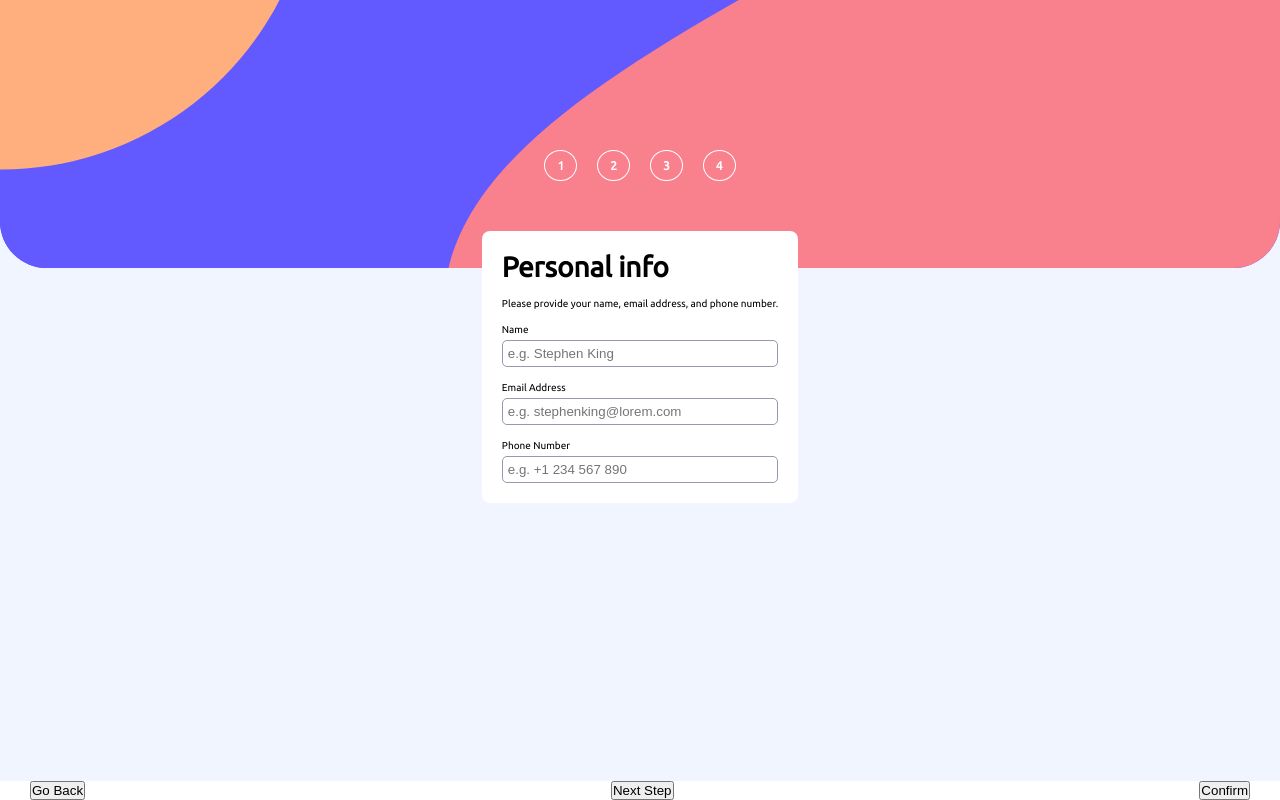
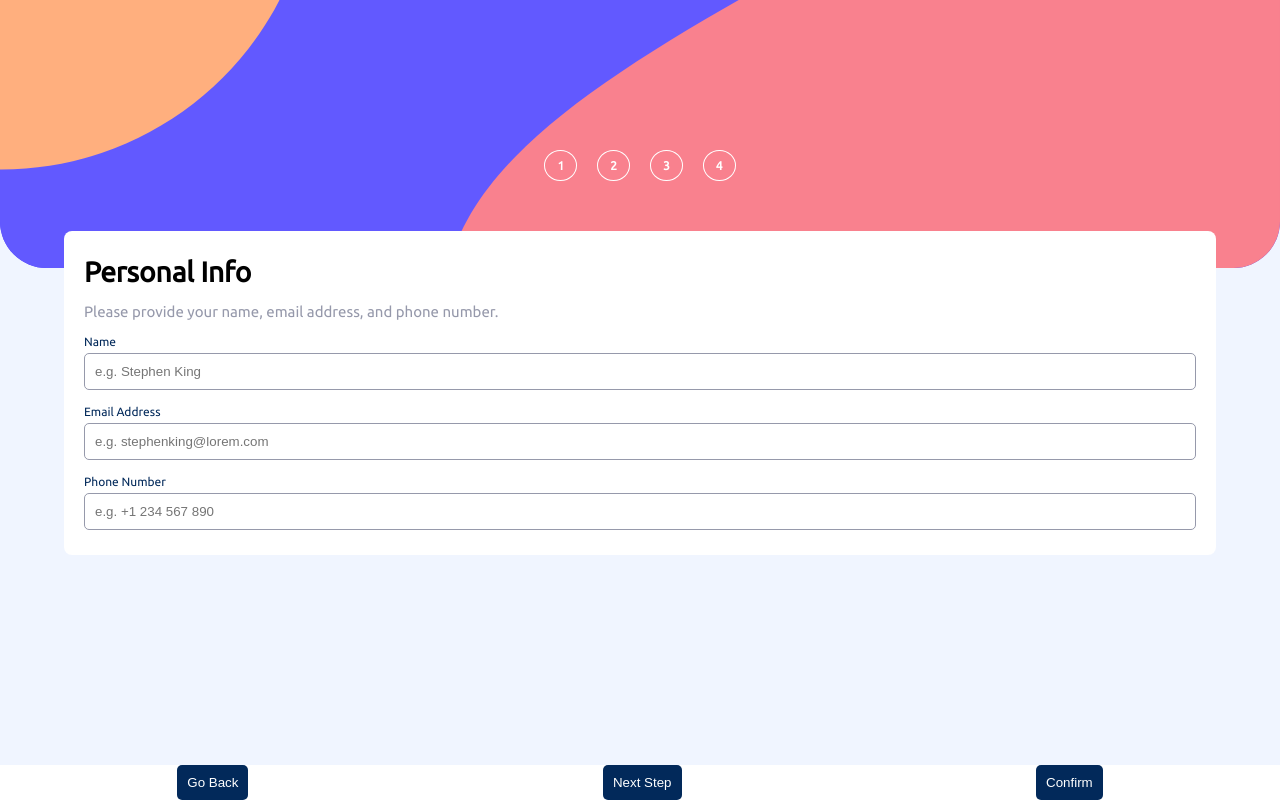
Before and after one commit to Teachz77/multi-step-form-main-ui, a plain HTML site: page index.html in a window 1280 px wide. Shown: the part 2385-3185 px from the top of the page. Drawn offline with Linux system fonts and the light colour scheme.

Commit message:
edit form 1 and edit style

```diff
--- a/index.html
+++ b/index.html
@@ -59,7 +59,7 @@
       <div class="form-content">
 
         <div class="form-1">
-          <h2>Personal info</h2>
+          <h2>Personal Info</h2>
           <p>Please provide your name, email address, and phone number.</p>
 
           <div class="form-input">
--- a/style.css
+++ b/style.css
@@ -101,8 +101,9 @@ h2{
 
 .form-content{
     background-color: var(--WHITE);
-    padding: 2rem;
-    border-radius: 8px
+    padding: 2.5rem 2rem;
+    border-radius: 8px;
+    width: 90%;
 }
 
 .form-1{
@@ -111,23 +112,42 @@ h2{
     gap: 15px;
 }
 
+.form-1 p{
+    width: 80%;
+    font-size: 15px;
+    color: var(--GREY-500);
+    font-weight: var(--FW-LIGHT);
+}
+
 .form-input{
     display: grid;
     gap: 5px;
 }
 
+.form-input label{
+    font-size: 12px;
+    font-weight: var(--FW-LIGHT) ;
+    color: var(--BLUE-950);
+}
+
 .form-input input{
     border: 1px solid var(--GREY-500);
-    padding: 0.5rem;
+    padding: 1rem;
     border-radius: 5px;
 }
-
 
 .form-button{
     width: 100%;
     background-color: var(--WHITE);
     margin-top: auto;
-    padding: 0 3rem;
     display: flex;
-    justify-content: space-between;
+    justify-content: space-around;
 }
+
+.form-button button{
+    background-color: var(--BLUE-950);
+    color: var(--WHITE);
+    padding: 1rem;
+    border: none;
+    border-radius: 5px;
+}
```
